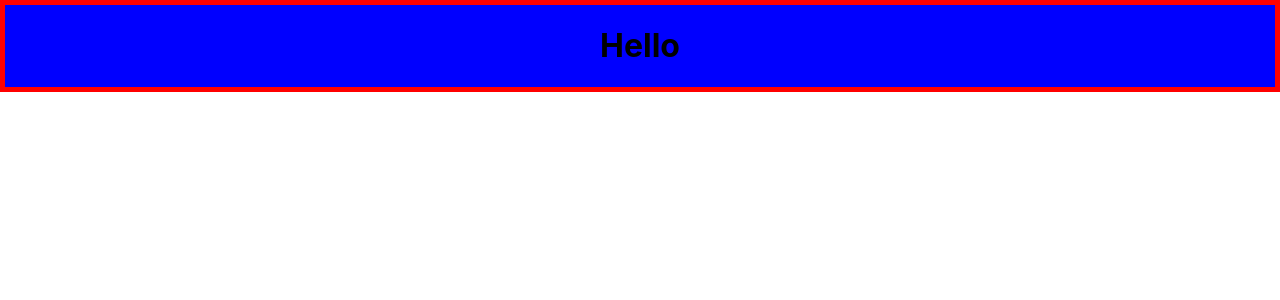
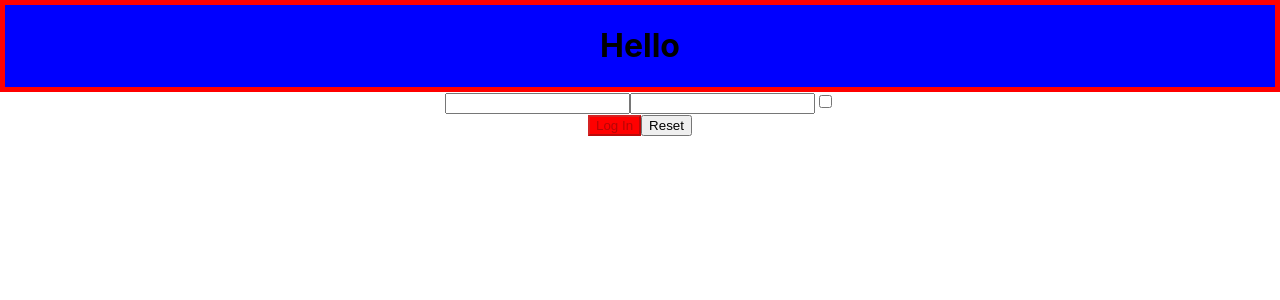
Before and after one commit to Edoardo-Longo/Esercizi-React, a React (Create React App) app in the folder my-app/: page / in a window 1280 px wide. Shown: the top 300 px of the page. Built offline with nearby package versions, Linux system fonts and the light colour scheme.

Commit message:
Esercizio 3

```diff
--- a/my-app/src/App.js
+++ b/my-app/src/App.js
@@ -1,10 +1,12 @@
 import './App.css';
+import Login from './Login';
 import Welcome from './Welcome';
 
 function App() {
   return (
     <div className="App">
      <Welcome/>
+     <Login/>
     </div>
   );
 }
--- /dev/null
+++ b/my-app/src/Login.js
@@ -0,0 +1,54 @@
+import React from "react";
+class Login extends React.Component{
+    state = {
+        text : '',
+        password: '',
+        check: false,
+        disabled: true
+    }
+    controlHandler = (event) => {
+        const name = event.target.name
+        const value = event.target.value
+        const type = event.target.type
+        const check = event.target.checked
+        console.log(check)
+        this.setState({
+            [name] : type === 'checkbox' ? check : value,
+            disabled : this.state.text !== '' || this.state.password !== '' ? false : true
+        })
+    }
+    onLogin = () => {
+        console.log(this.state.text)
+        console.log(this.state.password)
+        console.log(this.state.check)
+    }
+
+    reset = () => {
+        this.setState({
+            text : '',
+            password : '',
+            check : false,
+            disabled: true
+        })
+    }
+
+    render(){
+
+        const MyStyle={
+            backgroundColor: this.state.password.length < 8 ? '#ff0000' : '#00ff00'
+        }
+
+        return(
+            <>
+            <form>
+                <input type='text' name="text" value={this.state.text} onChange={this.controlHandler}></input>
+                <input type='password' name="password" value={this.state.password} onChange={this.controlHandler}></input>
+                <input type='checkbox' name="check" value={this.state.check} checked={this.state.check} onChange={this.controlHandler}></input>
+            </form>
+            <button disabled={this.state.disabled} onClick={this.onLogin} style={MyStyle}>Log In</button>
+            <button onClick={this.reset}>Reset</button>
+            </>
+        )
+    }
+}
+export default Login
--- a/my-app/src/index.css
+++ b/my-app/src/index.css
@@ -14,5 +14,5 @@ code {
 
 .welcome{
   background-color: blue;
-  border: 5px solid red;
+  border: 5px solid #ff0000;
 }
```
